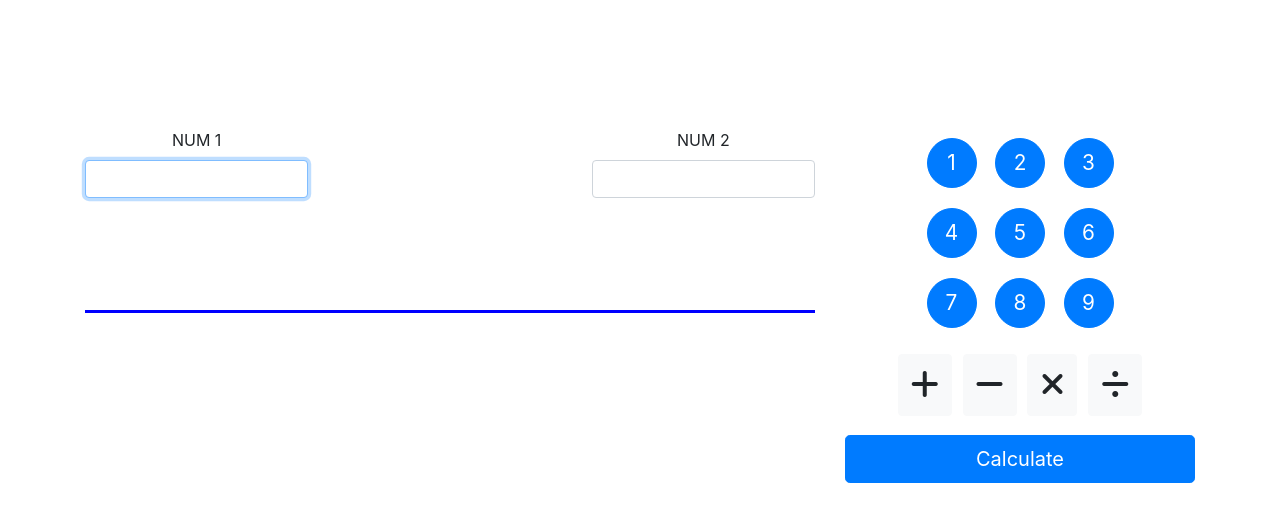
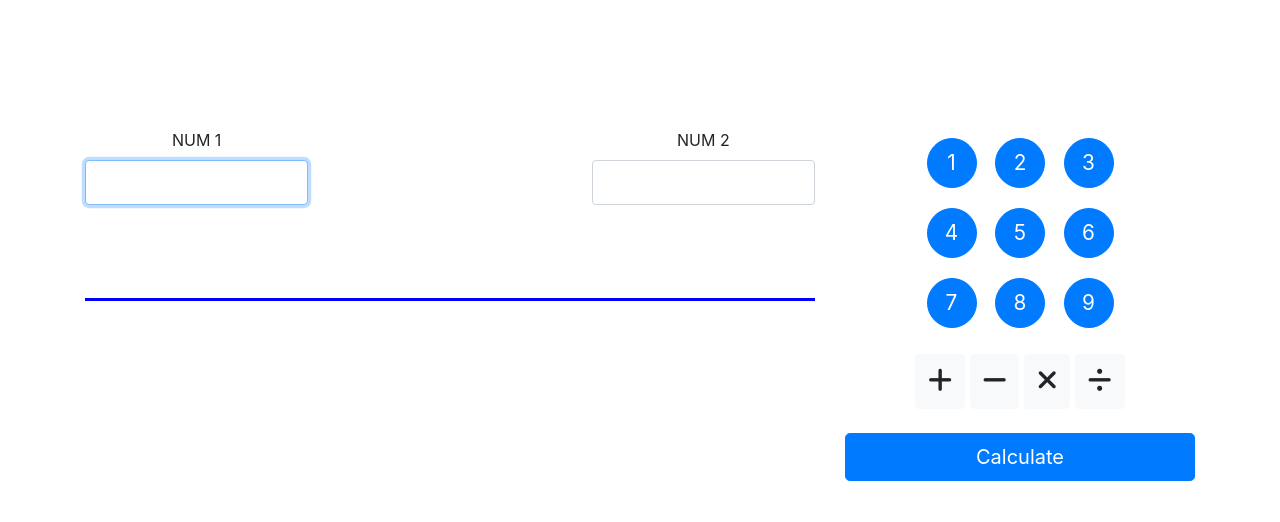
Before and after one commit to JuhoKangas/Frontend-assignment, a plain HTML site: page index.html in a window 1280 px wide. Drawn offline with nearby package versions, Linux system fonts and the light colour scheme.

Commit message:
make UI more readable, make the code more readable

```diff
--- a/css/styles.css
+++ b/css/styles.css
@@ -2,9 +2,13 @@ body {
     padding-top: 10%;
 }
 
+.display {
+    font-size: 1.3rem;
+}
+
 #result {
-    margin: 40px 0;
-    padding: 1.5rem;
+    margin: 60px 0;
+    font-size: 1.3rem;
     border-bottom: blue;
     border-style: solid;
     border-top: none;
@@ -31,7 +35,6 @@ body {
 }
 
 .btn-operator {
-    font-size: 2rem;
-    margin: 0.2rem;
+    font-size: 1.7rem;
     margin-top: 1rem;
 }
--- a/index.html
+++ b/index.html
@@ -22,16 +22,16 @@
 
             <div class="col-12 col-md-8 text-center">
                 <div class="row">
-                    <div class="col-12 col-md-4">
+                    <div class="col">
                         <label for="num1">NUM 1</label>
-                        <input class="form-control" type="text" name="num1" id="numOne" maxlength="5" autofocus>
+                        <input class="form-control display" type="text" name="num1" id="numOne" maxlength="5" autofocus>
                     </div>
-                    <div class="col-12 col-md-4 text-center">
+                    <div class="col text-center">
                         <div id="operator"></div>
                     </div>
-                    <div class="col-12 col-md-4">
+                    <div class="col">
                         <label for="num2">NUM 2</label>
-                        <input class="form-control" type="text" name="num2" id="numTwo" maxlength="5">
+                        <input class="form-control display" type="text" name="num2" id="numTwo" maxlength="5">
                     </div>
                 </div>
                 <input class="mx-auto" type="text" id="result" readonly>
@@ -55,7 +55,7 @@
                 <button type="button" class="btn-operator btn btn-light" id="times"><i class="fas fa-times"></i></button>
                 <button type="button" class="btn-operator btn btn-light" id="divide"><i class="fas fa-divide"></i></button>
                 <br>
-                <button type="button" id="calc" class="mt-3 btn btn-lg btn-primary btn-block">Calculate</button>
+                <button type="button" id="calc" class="mt-4 btn btn-lg btn-primary btn-block">Calculate</button>
             </div>
         </div>
     </div>
--- a/js/app.js
+++ b/js/app.js
@@ -31,6 +31,7 @@ $(document).ready(function(){
         firstNumFocus = false;
     });
 
+
     //CALCULATE BUTTON HANDLER
     $('#calc').click(function(){
         var calcResult;
@@ -50,7 +51,8 @@ $(document).ready(function(){
         }
     });
 
-    //Handle user specified focus to input numbers correctly and empty previous inputs
+
+    //HANDLE USER SPECIFIED FOCUS TO INPUT NUMBERS ON FOCUSED FIELDS AND EMPTY PREVIOUS INPUTS
     $('#numOne').focus(function(){
         $('#numOne').val('');
         firstNumFocus = true;
```
